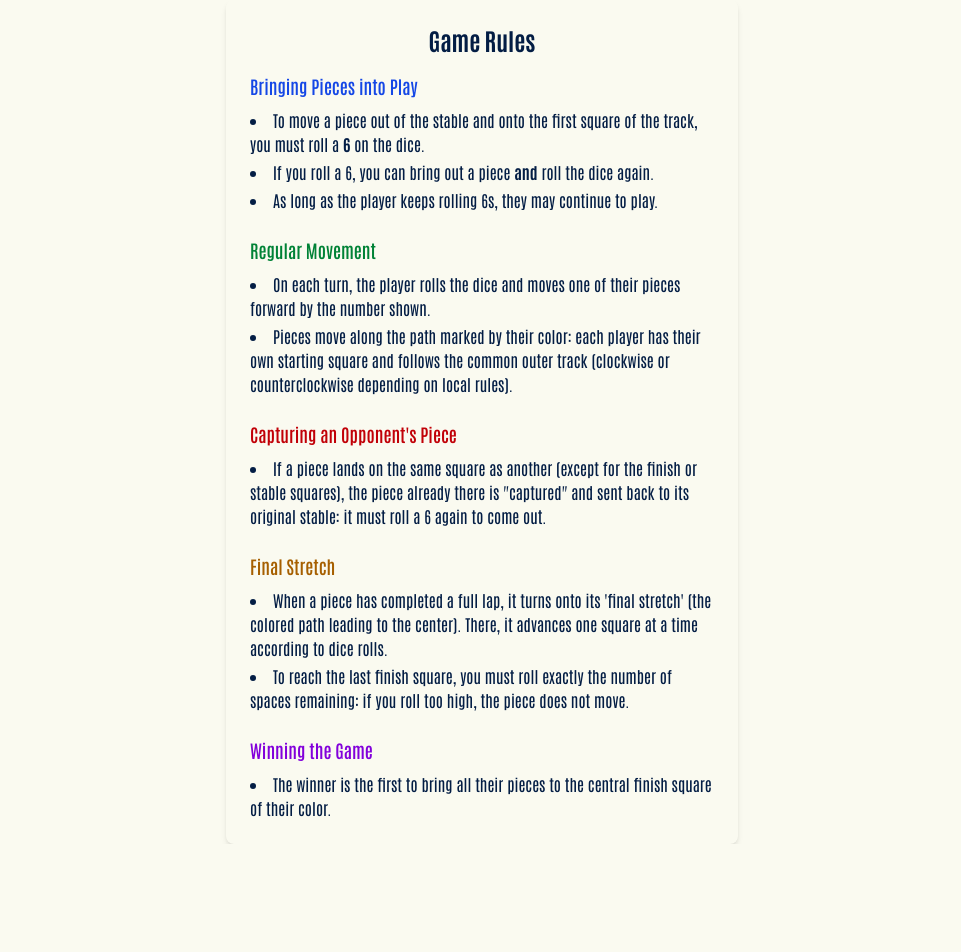
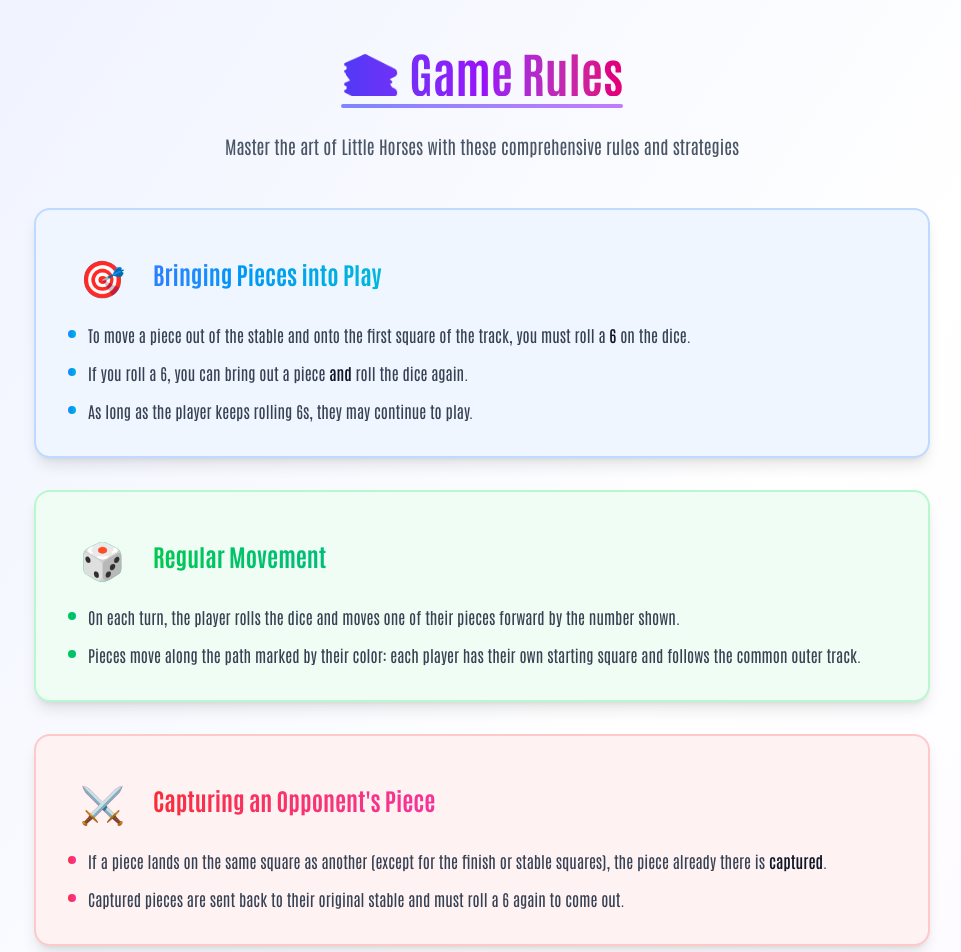
Before and after one commit to JongCHONG/LittleHorses, a Next.js app: page /rules in a window 1280 px wide. Shown: the top 952 px of the page, without its empty margins (158-1119 px from the left). Before the commit the page ends 844 px from the top, so only its background shows below. Built offline with nearby package versions, Linux system fonts and the light colour scheme.

Commit message:
refactor: enhance Home and Rules components with improved layout, styling, and game instructions

```diff
--- a/app/page.tsx
+++ b/app/page.tsx
@@ -8,7 +8,7 @@ import { persistor } from "utils/store";
 
 export default function Home() {
   const router = useRouter();
-    const dispatch = useDispatch();
+  const dispatch = useDispatch();
 
   const handleNewGame = async () => {
     dispatch({ type: "RESET_GAME" });
@@ -17,22 +17,80 @@ export default function Home() {
   };
 
   return (
-    <main className="flex flex-col items-center mt-12">
-      <h1 className="text-3xl font-bold">Little horses</h1>
-      <p className="my-4 text-center text-gray-700 max-w-xl">
-        Welcome to Little Horses! Enjoy a fun and simple board game experience.{" "}
-        <br />
-        Click &quot;New Game&quot; to start playing and have a great time with
-        friends or family.
-        <br />
-        Use &quot;Game Rules&quot; to learn how to play, and
-        &quot;Continue&quot; to resume your last game.
-      </p>
-      <div className="flex space-x-4">
-        <Button onClick={() => router.push("/rules")}>Game Rules</Button>
-        <Button onClick={handleNewGame}>New Game</Button>
-        <Button onClick={() => router.push("/game")}>Continue</Button>
-      </div>
-    </main>
+    <div className="min-h-[100vh] bg-gradient-to-br from-amber-50 via-white to-indigo-50 flex justify-center items-center">
+      <main className="container mx-auto px-4 py-8 sm:py-12 lg:py-16">
+        <div className="max-w-4xl mx-auto text-center">
+
+          <div className="mb-8 sm:mb-12">
+            <div className="inline-block mb-6">
+              <h1 className="text-4xl sm:text-5xl md:text-6xl font-bold bg-gradient-to-r from-amber-600 via-orange-500 to-red-500 bg-clip-text text-transparent">
+                🐎 Little Horses 🐎
+              </h1>
+              <div className="h-1 bg-gradient-to-r from-amber-400 to-red-400 rounded-full mt-2"></div>
+            </div>
+
+            <p className="text-lg sm:text-xl text-gray-700 leading-relaxed max-w-3xl mx-auto mb-8">
+              Welcome to <span className="font-semibold text-amber-700">Little Horses</span>!
+              <br />
+              Enjoy a fun and simple board game experience perfect for friends and family.
+            </p>
+
+            <div className="grid grid-cols-1 sm:grid-cols-3 gap-4 sm:gap-6 mb-12">
+              <div className="bg-white/70 backdrop-blur-sm rounded-xl p-6 shadow-lg border border-white/50 hover:shadow-xl transition-all duration-300 hover:scale-105">
+                <div className="text-3xl mb-3">📖</div>
+                <h3 className="font-semibold text-gray-800 mb-2">Learn to Play</h3>
+                <p className="text-sm text-gray-600">Master the rules and become a Little Horses champion</p>
+              </div>
+
+              <div className="bg-white/70 backdrop-blur-sm rounded-xl p-6 shadow-lg border border-white/50 hover:shadow-xl transition-all duration-300 hover:scale-105">
+                <div className="text-3xl mb-3">🎮</div>
+                <h3 className="font-semibold text-gray-800 mb-2">Start Fresh</h3>
+                <p className="text-sm text-gray-600">Begin a brand new adventure with up to 4 players</p>
+              </div>
+
+              <div className="bg-white/70 backdrop-blur-sm rounded-xl p-6 shadow-lg border border-white/50 hover:shadow-xl transition-all duration-300 hover:scale-105">
+                <div className="text-3xl mb-3">⏯️</div>
+                <h3 className="font-semibold text-gray-800 mb-2">Continue Game</h3>
+                <p className="text-sm text-gray-600">Resume your last saved game and keep playing</p>
+              </div>
+            </div>
+          </div>
+
+          <div className="space-y-4 sm:space-y-0 sm:flex sm:justify-center sm:space-x-4 lg:space-x-6">
+            <Button
+              onClick={() => router.push("/rules")}
+              className="w-full sm:w-auto min-w-[140px] bg-blue-500 hover:bg-blue-600 text-white"
+            >
+              📖 Game Rules
+            </Button>
+
+            <Button
+              onClick={handleNewGame}
+              className="w-full sm:w-auto min-w-[140px] bg-gradient-to-r from-green-500 to-emerald-500 hover:from-green-600 hover:to-emerald-600 text-white shadow-lg"
+            >
+              🎮 New Game
+            </Button>
+
+            <Button
+              onClick={() => router.push("/game")}
+              className="w-full sm:w-auto min-w-[140px] bg-amber-500 hover:bg-amber-600 text-white"
+            >
+              ⏯️ Continue
+            </Button>
+          </div>
+
+          <div className="mt-12 sm:mt-16 text-center">
+            <p className="text-sm text-gray-500 mb-4">
+              A classic board game reimagined for the digital age
+            </p>
+            <div className="flex justify-center space-x-8 text-xs text-gray-400">
+              <span>👥 1-4 Players</span>
+              <span>⏱️ 15-30 min</span>
+              <span>🎯 Family Friendly</span>
+            </div>
+          </div>
+        </div>
+      </main>
+    </div>
   );
 }
--- a/app/rules/page.tsx
+++ b/app/rules/page.tsx
@@ -1,73 +1,170 @@
 "use client";
 
+import { useRouter } from "next/navigation";
+import Button from "../../components/Button";
+
 const Rules = () => {
+  const router = useRouter();
+
+  const rulesSections = [
+    {
+      title: "Bringing Pieces into Play",
+      icon: "🎯",
+      color: "from-blue-500 to-cyan-500",
+      bgColor: "bg-blue-50",
+      borderColor: "border-blue-200",
+      rules: [
+        "To move a piece out of the stable and onto the first square of the track, you must roll a **6** on the dice.",
+        "If you roll a 6, you can bring out a piece **and** roll the dice again.",
+        "As long as the player keeps rolling 6s, they may continue to play."
+      ]
+    },
+    {
+      title: "Regular Movement",
+      icon: "🎲",
+      color: "from-green-500 to-emerald-500",
+      bgColor: "bg-green-50",
+      borderColor: "border-green-200",
+      rules: [
+        "On each turn, the player rolls the dice and moves one of their pieces forward by the number shown.",
+        "Pieces move along the path marked by their color: each player has their own starting square and follows the common outer track."
+      ]
+    },
+    {
+      title: "Capturing an Opponent's Piece",
+      icon: "⚔️",
+      color: "from-red-500 to-pink-500",
+      bgColor: "bg-red-50",
+      borderColor: "border-red-200",
+      rules: [
+        "If a piece lands on the same square as another (except for the finish or stable squares), the piece already there is **captured**.",
+        "Captured pieces are sent back to their original stable and must roll a 6 again to come out."
+      ]
+    },
+    {
+      title: "Final Stretch",
+      icon: "🏁",
+      color: "from-yellow-500 to-orange-500",
+      bgColor: "bg-yellow-50",
+      borderColor: "border-yellow-200",
+      rules: [
+        "When a piece has completed a full lap, it turns onto its **final stretch** (the colored path leading to the center).",
+        "There, it advances one square at a time according to dice rolls.",
+        "To reach the last finish square, you must roll exactly the number of spaces remaining: if you roll too high, the piece does not move."
+      ]
+    },
+    {
+      title: "Winning the Game",
+      icon: "🏆",
+      color: "from-purple-500 to-indigo-500",
+      bgColor: "bg-purple-50",
+      borderColor: "border-purple-200",
+      rules: [
+        "The winner is the first to bring **all their pieces** to the central finish square of their color.",
+        "Victory requires strategy, luck, and careful planning of your moves!"
+      ]
+    }
+  ];
+
   return (
-    <div className="max-w-lg rounded-lg shadow-md p-6 mx-auto">
-      <h2 className="text-2xl font-bold mb-4 text-center">
-        Game Rules
-      </h2>
-      <section className="mb-6">
-        <h3 className="text-lg font-semibold mb-2 text-blue-700">
-          Bringing Pieces into Play
-        </h3>
-        <ul className="list-disc list-inside space-y-1">
-          <li>
-            To move a piece out of the stable and onto the first square of the track, you must roll a <strong>6</strong> on the dice.
-          </li>
-          <li>
-            If you roll a 6, you can bring out a piece <strong>and</strong> roll the dice again.
-          </li>
-          <li>
-            As long as the player keeps rolling 6s, they may continue to play.
-          </li>
-        </ul>
-      </section>
-      <section className="mb-6">
-        <h3 className="text-lg font-semibold mb-2 text-green-700">
-          Regular Movement
-        </h3>
-        <ul className="list-disc list-inside space-y-1">
-          <li>
-            On each turn, the player rolls the dice and moves one of their pieces forward by the number shown.
-          </li>
-          <li>
-            Pieces move along the path marked by their color: each player has their own starting square and follows the common outer track (clockwise or counterclockwise depending on local rules).
-          </li>
-        </ul>
-      </section>
-      <section className="mb-6">
-        <h3 className="text-lg font-semibold mb-2 text-red-700">
-          Capturing an Opponent&#39;s Piece
-        </h3>
-        <ul className="list-disc list-inside space-y-1">
-          <li>
-            If a piece lands on the same square as another (except for the finish or stable squares), the piece already there is &quot;captured&quot; and sent back to its original stable: it must roll a 6 again to come out.
-          </li>
-        </ul>
-      </section>
-      <section className="mb-6">
-        <h3 className="text-lg font-semibold mb-2 text-yellow-700">
-          Final Stretch
-        </h3>
-        <ul className="list-disc list-inside space-y-1">
-          <li>
-            When a piece has completed a full lap, it turns onto its &#39;final stretch&#39; (the colored path leading to the center). There, it advances one square at a time according to dice rolls.
-          </li>
-          <li>
-            To reach the last finish square, you must roll exactly the number of spaces remaining: if you roll too high, the piece does not move.
-          </li>
-        </ul>
-      </section>
-      <section>
-        <h3 className="text-lg font-semibold mb-2 text-purple-700">
-          Winning the Game
-        </h3>
-        <ul className="list-disc list-inside space-y-1">
-          <li>
-            The winner is the first to bring all their pieces to the central finish square of their color.
-          </li>
-        </ul>
-      </section>
+    <div className="min-h-screen-safe bg-gradient-to-br from-indigo-50 via-white to-purple-50">
+      <div className="container mx-auto px-4 py-8 sm:py-12">
+        <div className="max-w-4xl mx-auto">
+
+          <div className="text-center mb-8 sm:mb-12">
+            <div className="inline-block mb-6">
+              <h1 className="text-3xl sm:text-4xl md:text-5xl font-bold bg-gradient-to-r from-indigo-600 via-purple-600 to-pink-600 bg-clip-text text-transparent">
+                📚 Game Rules
+              </h1>
+              <div className="h-1 bg-gradient-to-r from-indigo-400 to-purple-400 rounded-full mt-2"></div>
+            </div>
+            <p className="text-lg text-gray-600 max-w-2xl mx-auto">
+              Master the art of Little Horses with these comprehensive rules and strategies
+            </p>
+          </div>
+
+          <div className="space-y-6 sm:space-y-8 mb-12">
+            {rulesSections.map((section, index) => (
+              <div
+                key={index}
+                className={`${section.bgColor} ${section.borderColor} border-2 rounded-2xl p-6 sm:p-8 shadow-lg hover:shadow-xl transition-all duration-300 hover:scale-[1.02]`}
+              >
+                <div className="flex items-center mb-4">
+                  <div className={`text-3xl sm:text-4xl mr-4 p-3 rounded-full bg-gradient-to-r ${section.color} bg-clip-text`}>
+                    {section.icon}
+                  </div>
+                  <h2 className={`text-xl sm:text-2xl font-bold bg-gradient-to-r ${section.color} bg-clip-text text-transparent`}>
+                    {section.title}
+                  </h2>
+                </div>
+
+                <div className="space-y-3">
+                  {section.rules.map((rule, ruleIndex) => (
+                    <div key={ruleIndex} className="flex items-start">
+                      <div className={`w-2 h-2 rounded-full bg-gradient-to-r ${section.color} mt-2 mr-3 flex-shrink-0`}></div>
+                      <p className="text-gray-700 leading-relaxed">
+                        {rule.split('**').map((part, partIndex) => (
+                          partIndex % 2 === 0 ? (
+                            <span key={partIndex}>{part}</span>
+                          ) : (
+                            <strong key={partIndex} className="font-semibold text-gray-900">{part}</strong>
+                          )
+                        ))}
+                      </p>
+                    </div>
+                  ))}
+                </div>
+              </div>
+            ))}
+          </div>
+
+          <div className="bg-gradient-to-r from-amber-50 to-yellow-50 border-2 border-amber-200 rounded-2xl p-6 sm:p-8 mb-8">
+            <h3 className="text-xl sm:text-2xl font-bold text-amber-800 mb-4 flex items-center">
+              💡 Pro Tips
+            </h3>
+            <div className="grid grid-cols-1 sm:grid-cols-2 gap-4">
+              <div className="flex items-start">
+                <span className="text-lg mr-2">🎯</span>
+                <span className="text-amber-700">Focus on getting all pieces out before advancing too far</span>
+              </div>
+              <div className="flex items-start">
+                <span className="text-lg mr-2">🛡️</span>
+                <span className="text-amber-700">Use blocking strategies to slow opponents</span>
+              </div>
+              <div className="flex items-start">
+                <span className="text-lg mr-2">🎲</span>
+                <span className="text-amber-700">Count spaces carefully in the final stretch</span>
+              </div>
+              <div className="flex items-start">
+                <span className="text-lg mr-2">⚡</span>
+                <span className="text-amber-700">Keep rolling those 6s for extra turns!</span>
+              </div>
+            </div>
+          </div>
+
+          <div className="text-center">
+            <div className="space-y-4 sm:space-y-0 sm:flex sm:justify-center sm:space-x-4">
+              <Button
+                onClick={() => router.push("/")}
+                className="w-full sm:w-auto min-w-[140px] bg-gray-500 hover:bg-gray-600 text-white"
+              >
+                🏠 Home
+              </Button>
+
+              <Button
+                onClick={() => router.push("/game")}
+                className="w-full sm:w-auto min-w-[140px] bg-gradient-to-r from-green-500 to-emerald-500 hover:from-green-600 hover:to-emerald-600 text-white shadow-lg"
+              >
+                🎮 Start Playing
+              </Button>
+            </div>
+
+            <p className="mt-6 text-sm text-gray-500">
+              Ready to put these rules into practice? Start a new game and have fun! 🎉
+            </p>
+          </div>
+        </div>
+      </div>
     </div>
   );
 };
```
